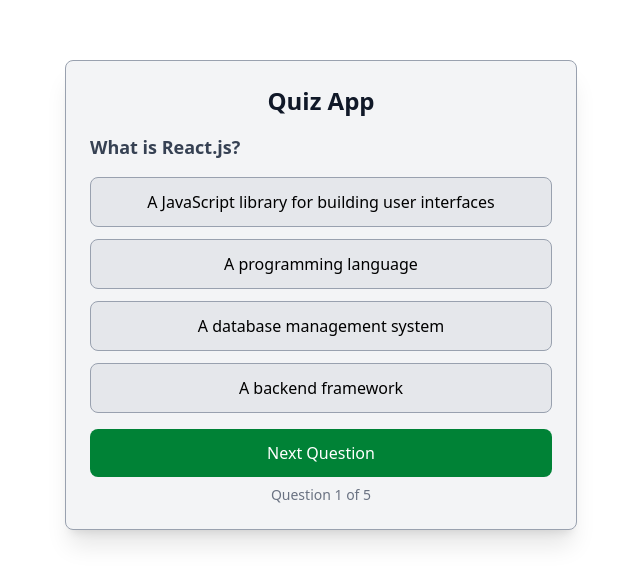
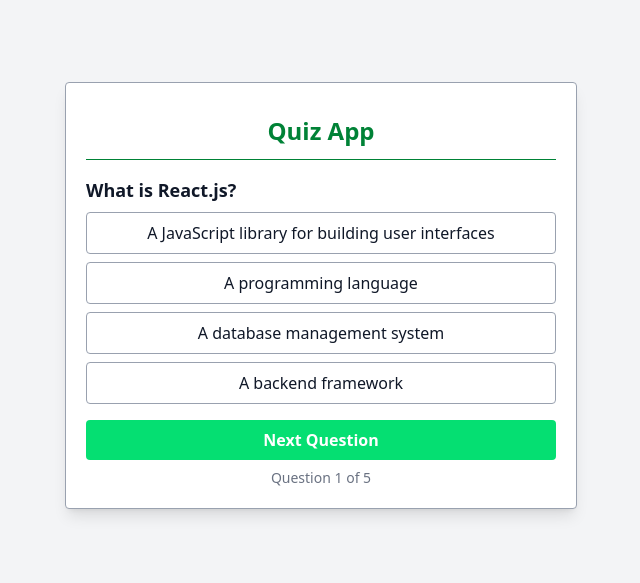
Before and after one commit to raidha12/Quiz_App, a React (Vite) app: page / in a window 1280 px wide. Shown: the part 105-688 px from the top of the page, without its empty margins (319-959 px from the left). Built offline with nearby package versions, Linux system fonts and the light colour scheme.

Commit message:
Implemented quiz functionality

```diff
--- a/src/App.jsx
+++ b/src/App.jsx
@@ -1,10 +1,10 @@
-import React from "react";
+import React, { useState } from "react";
 
 const questions = [
   {
     questionText: "What is React.js?",
     answerOptions: [
-      { answerText: "A JavaScript library for building user interfaces", isCorrect: true,},
+      { answerText: "A JavaScript library for building user interfaces", isCorrect: true },
       { answerText: "A programming language", isCorrect: false },
       { answerText: "A database management system", isCorrect: false },
       { answerText: "A backend framework", isCorrect: false },
@@ -20,8 +20,7 @@
     ],
   },
   {
-    questionText:
-      "Which command is used to start a Vite project in development mode?",
+    questionText: "Which command is used to start a Vite project in development mode?",
     answerOptions: [
       { answerText: "npm run dev", isCorrect: true },
       { answerText: "npm start", isCorrect: false },
@@ -49,26 +48,59 @@
   },
 ];
 
+function App() {
+  const [currentQuestion, setCurrentQuestion] = useState(0);
+  const [answered, setAnswered] = useState(false);
+  const [selectedAnswer, setSelectedAnswer] = useState(null);
+  const [score, setScore] = useState(0);
 
-function App() {
+  const handleAnswerOption = (index, isCorrect) => {
+    setAnswered(true);
+    setSelectedAnswer(index);
+    if (isCorrect) setScore(score + 1);
+  };
+
+  const nextQuestion = () => {
+    setAnswered(false);
+    setSelectedAnswer(null);
+    setCurrentQuestion(currentQuestion + 1);
+  };
+
   return (
-    <div className="flex justify-center items-center h-screen">
-      <div className="w-full max-w-lg bg-gray-100 p-6 rounded-lg shadow-xl border border-gray-400">
-        <div className="text-center font-bold text-2xl text-gray-900 mb-4">Quiz App</div>
+    <div className="flex justify-center items-center h-screen bg-gray-100">
+      <div className="w-full max-w-lg bg-white p-5 rounded shadow-lg border border-gray-400">
+        <div className="p-3 border-b text-center font-bold mb-4 text-2xl text-green-700">Quiz App</div>
+
         <div>
-          <div className="text-lg font-semibold text-gray-700 mb-4">{questions[0].questionText}</div>
-          {questions[0].answerOptions.map((option, index) => (
+          <div className="text-gray-900 font-semibold text-lg mb-2">
+            {questions[currentQuestion].questionText}
+          </div>
+          {questions[currentQuestion].answerOptions.map((option, index) => (
             <button
               key={index}
-              className="block w-full p-3 mt-3 rounded-lg border border-gray-400 bg-gray-200 hover:bg-gray-300 transition duration-200"
+              onClick={() => handleAnswerOption(index, option.isCorrect)}
+              className={`block w-full p-2 mt-2 rounded border border-gray-400 text-gray-900 font-medium
+                ${answered ?
+                  option.isCorrect ? "bg-green-500 text-white"
+                    : selectedAnswer === index ? "bg-red-500 text-white"
+                      : "bg-gray-200"
+                  : "hover:bg-gray-100"}`
+              }
             >
               {option.answerText}
             </button>
           ))}
-          <button className="block w-full bg-green-700 text-white p-3 mt-4 rounded-lg hover:bg-green-800 transition duration-200">
+          <button
+            className={`block w-full text-white p-2 rounded mt-4 font-semibold
+              ${answered ? "bg-green-700 hover:bg-green-800" : "bg-green-400 cursor-not-allowed"}`}
+            disabled={!answered}
+            onClick={nextQuestion}
+          >
             Next Question
           </button>
-          <p className="text-center text-gray-500 text-sm mt-2">Question 1 of {questions.length}</p>
+          <p className="text-center text-gray-500 text-sm mt-2">
+            Question {currentQuestion + 1} of {questions.length}
+          </p>
         </div>
       </div>
     </div>
```
